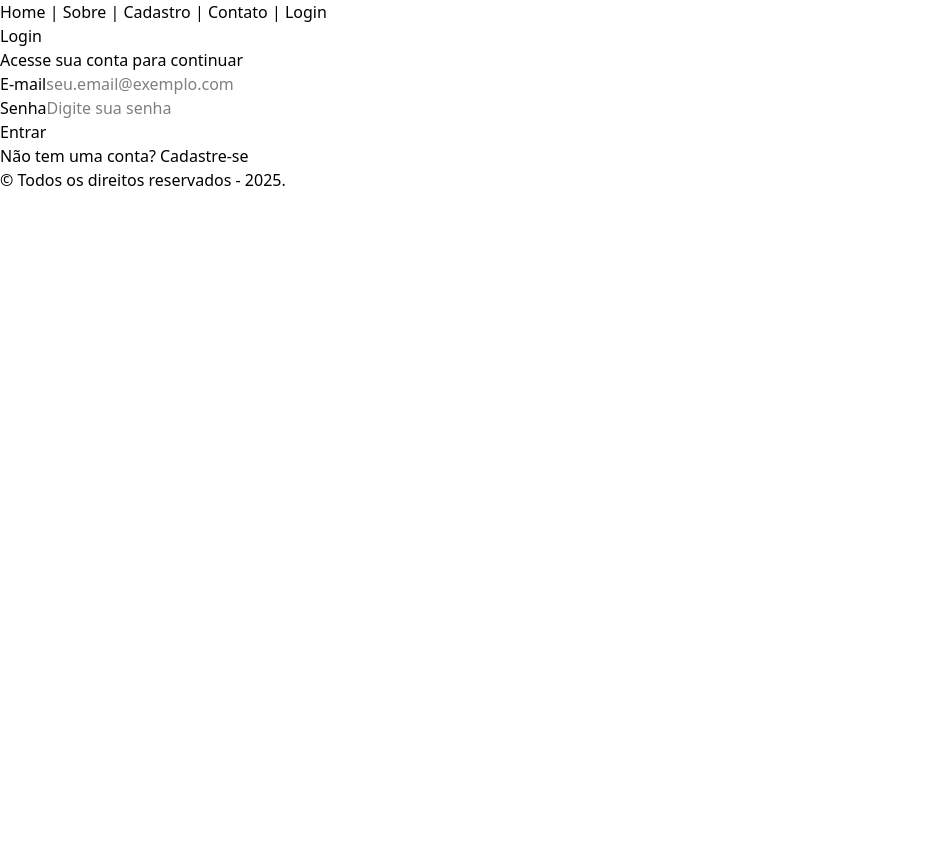
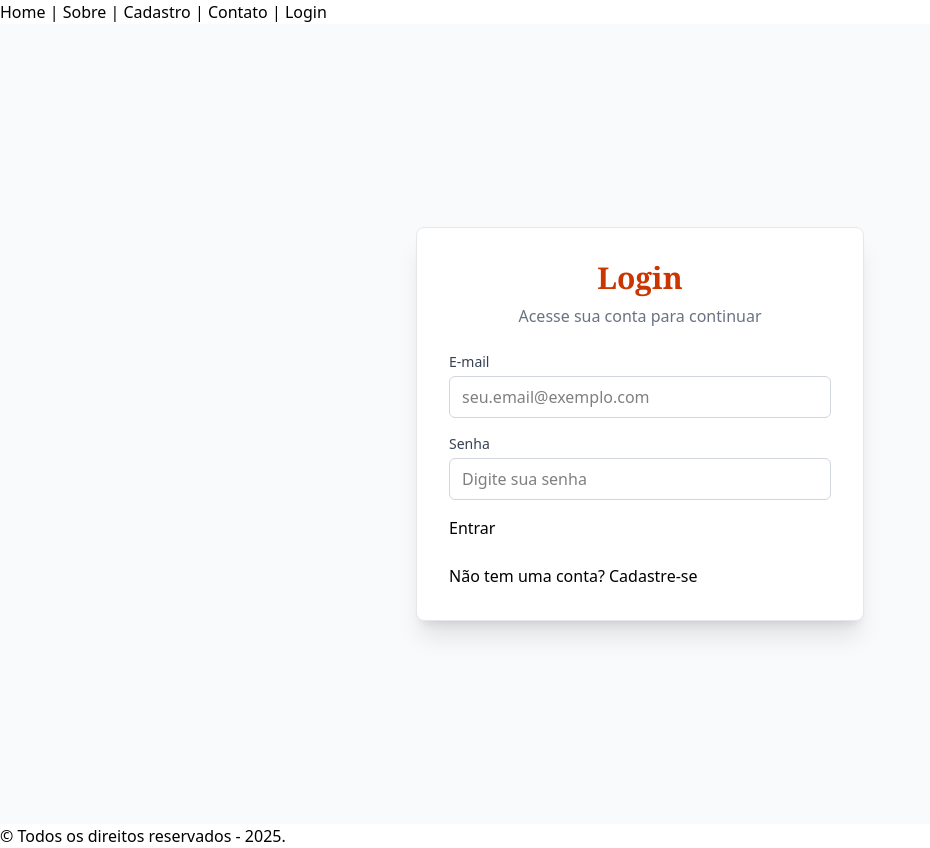
Before and after one commit to 1TDSPW-25/sistema-flow, a React (Vite) app: page /login in a window 1280 px wide. Shown: the whole page, without its empty margins (0-930 px from the left). Before the commit the page ends 800 px from the top, so only its background shows below. Built offline with nearby package versions, Linux system fonts and the light colour scheme; data requests are answered from the project's data file.

Commit message:
style: adicionando estilização na parte de email e senha

```diff
--- a/src/routes/Login/index.tsx
+++ b/src/routes/Login/index.tsx
@@ -93,18 +93,25 @@ export default function Login() {
   }
 
   return (
-    <main>
-      <section>
-        <div>
-          <h2>Login</h2>
-          <p>
+    <main className="min-h-screen bg-gray-50 flex items-center justify-center p-4">
+      <section className="w-full max-w-md bg-white shadow-xl rounded-lg p-8 space-y-6 border border-gray-200">
+
+        <div className="text-center space-y-2">
+          <h2 className="text-3xl font-serif font-bold text-orange-700">Login</h2>
+          <p className="text-gray-500 font-sans">
             Acesse sua conta para continuar
           </p>
         </div>
 
-        <form onSubmit={handleLogin}>
+        <form onSubmit={handleLogin} className="space-y-4">
+
           <div>
-            <label htmlFor="email">E-mail</label>
+            <label
+              htmlFor="email"
+              className="block text-sm font-medium text-gray-700 mb-1"
+            >
+              E-mail
+            </label>
             <input
               id="email"
               name="email"
@@ -114,11 +121,17 @@ export default function Login() {
               placeholder="seu.email@exemplo.com"
               required
               disabled={isLoading}
+              className="w-full px-3 py-2 border border-gray-300 rounded-md focus:outline-none focus:ring-2 focus:ring-orange-500 disabled:bg-gray-100 disabled:text-gray-500"
             />
           </div>
 
           <div>
-            <label htmlFor="senha">Senha</label>
+            <label
+              htmlFor="senha"
+              className="block text-sm font-medium text-gray-700 mb-1"
+            >
+              Senha
+            </label>
             <input
               id="senha"
               name="senha"
@@ -128,6 +141,7 @@ export default function Login() {
               placeholder="Digite sua senha"
               required
               disabled={isLoading}
+              className="w-full px-3 py-2 border border-gray-300 rounded-md focus:outline-none focus:ring-2 focus:ring-orange-500 disabled:bg-gray-100 disabled:text-gray-500"
             />
           </div>
 
```
